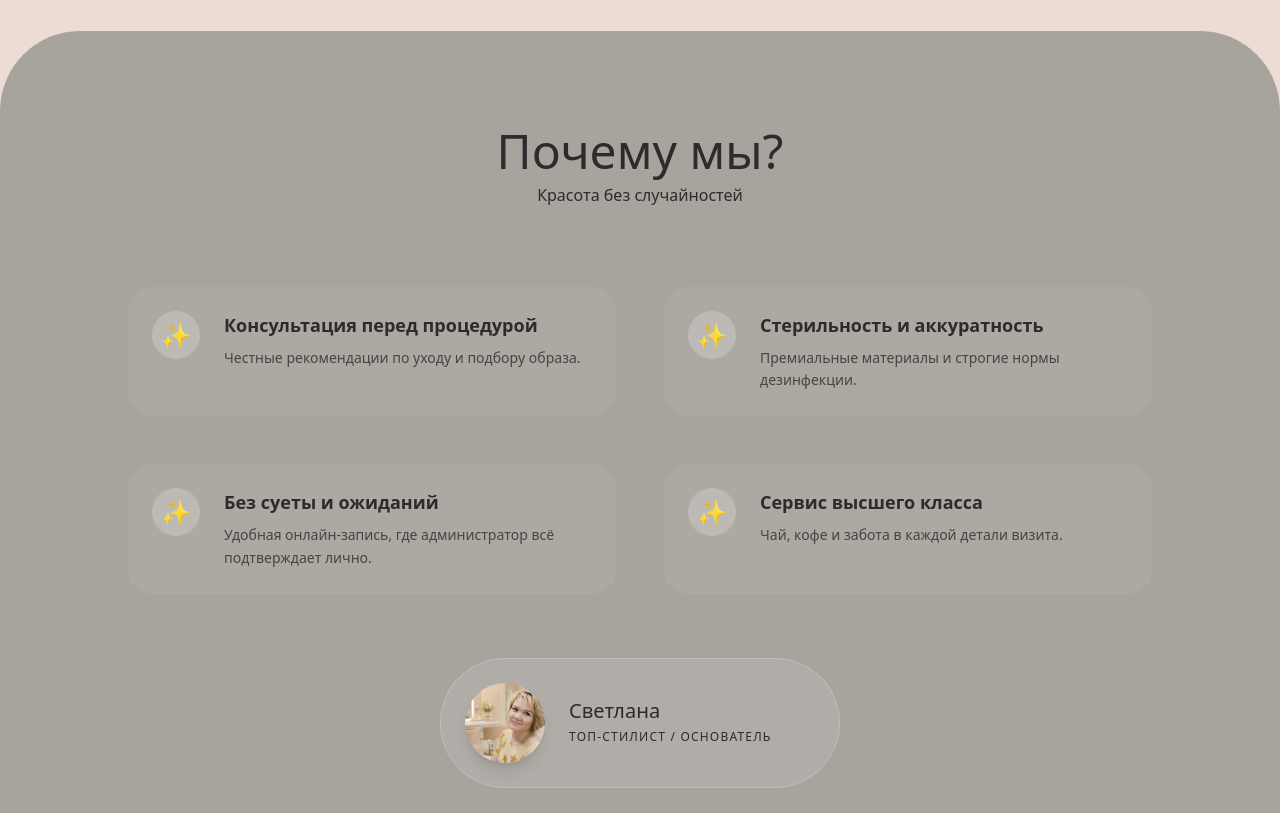
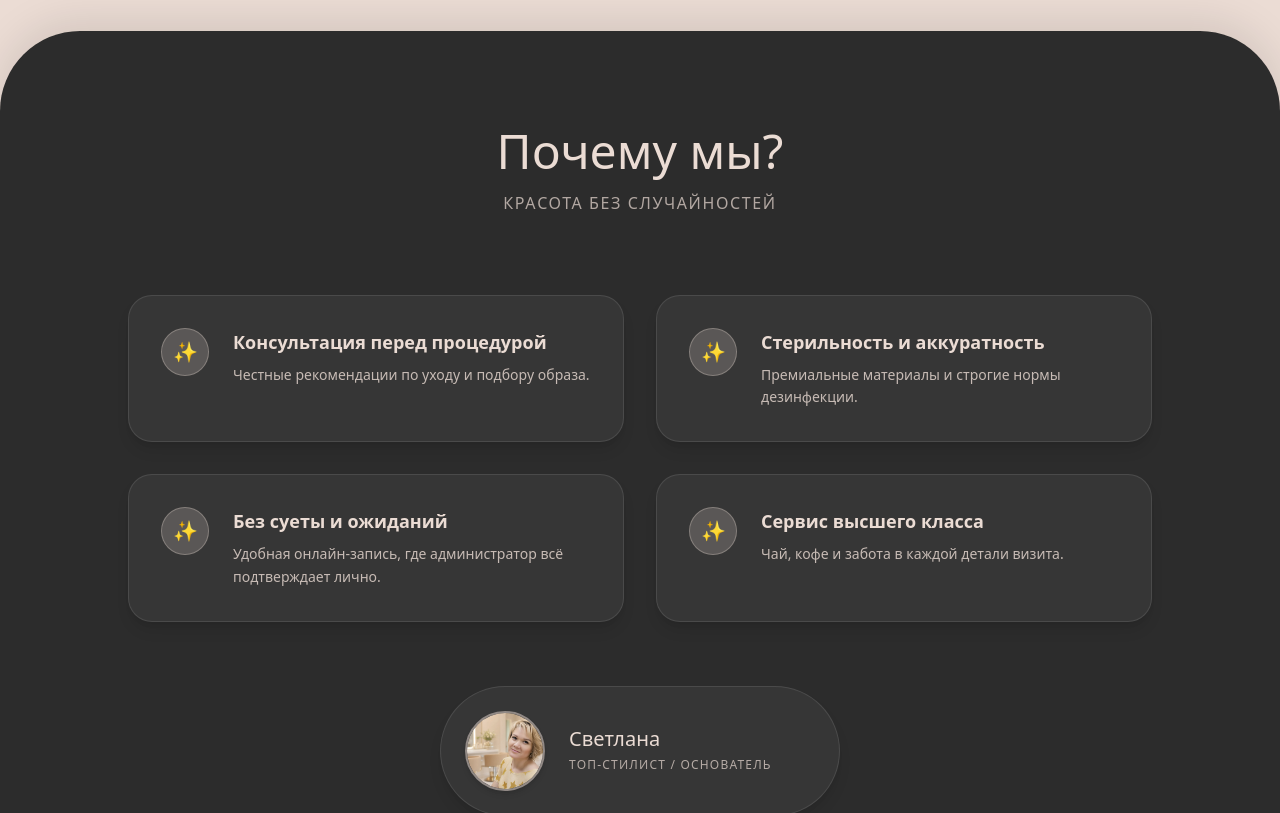
Before and after one commit to Vadimktv/svetlanasalon, a Next.js app: page / in a window 1280 px wide. Shown: the part 920-1733 px from the top of the page. Built offline with nearby package versions, Linux system fonts and the light colour scheme; a web font is replaced by a local one.

Commit message:
Redesign Why Us section to premium dark mode

```diff
--- a/src/app/page.tsx
+++ b/src/app/page.tsx
@@ -88,36 +88,36 @@ export default function Home() {
         whileInView={{ opacity: 1 }}
         viewport={{ once: true, margin: "-100px" }}
         transition={{ duration: 0.6 }}
-        className="bg-[#a8a39d] text-white py-16 md:py-24 px-6 relative md:rounded-t-[80px] rounded-t-3xl"
+        className="bg-[#2c2c2c] py-16 md:py-24 px-6 relative md:rounded-t-[80px] rounded-t-3xl text-[#ebdcd4] shadow-[0_-10px_40px_rgba(0,0,0,0.1)]"
       >
         <div className="max-w-5xl mx-auto">
-          <h2 className="font-serif text-3xl md:text-5xl mb-2 text-center text-[#2c2c2c]">Почему мы?</h2>
-          <p className="text-center text-sm md:text-base mb-12 md:mb-20 text-[#2c2c2c]">Красота без случайностей</p>
+          <h2 className="font-serif text-3xl md:text-5xl mb-4 text-center">Почему мы?</h2>
+          <p className="text-center text-sm md:text-base mb-12 md:mb-20 opacity-70 uppercase tracking-widest">Красота без случайностей</p>
 
-          <div className="grid grid-cols-1 md:grid-cols-2 gap-8 md:gap-12 mb-16">
+          <div className="grid grid-cols-1 md:grid-cols-2 gap-6 md:gap-8 mb-16">
             {[
               { title: 'Консультация перед процедурой', desc: 'Честные рекомендации по уходу и подбору образа.' },
               { title: 'Стерильность и аккуратность', desc: 'Премиальные материалы и строгие нормы дезинфекции.' },
               { title: 'Без суеты и ожиданий', desc: 'Удобная онлайн-запись, где администратор всё подтверждает лично.' },
               { title: 'Сервис высшего класса', desc: 'Чай, кофе и забота в каждой детали визита.' }
             ].map((item, i) => (
-              <div key={i} className="flex gap-6 items-start bg-white/5 p-6 rounded-3xl hover:bg-white/10 transition-colors">
-                <div className="min-w-[48px] h-[48px] bg-white/20 rounded-full flex items-center justify-center shrink-0">
-                  <span className="text-2xl">✨</span>
+              <div key={i} className="flex gap-6 items-start bg-white/5 border border-white/10 p-8 rounded-3xl hover:bg-white/10 transition-colors shadow-lg">
+                <div className="min-w-[48px] h-[48px] bg-[#ebdcd4]/20 rounded-full flex items-center justify-center shrink-0 border border-[#ebdcd4]/30">
+                  <span className="text-xl">✨</span>
                 </div>
                 <div>
-                  <h3 className="font-bold text-[#2c2c2c] text-lg mb-2">{item.title}</h3>
-                  <p className="text-sm text-[#2c2c2c]/80 leading-relaxed">{item.desc}</p>
+                  <h3 className="font-bold text-lg mb-2">{item.title}</h3>
+                  <p className="text-sm opacity-80 leading-relaxed">{item.desc}</p>
                 </div>
               </div>
             ))}
           </div>
 
-          <div className="flex items-center gap-6 bg-white/10 p-6 rounded-full max-w-[400px] mx-auto border border-white/20">
-            <img src="/ui/svetlana-salon-hero.webp" alt="Светлана" className="w-20 h-20 rounded-full object-cover shrink-0 shadow-lg" />
+          <div className="flex items-center gap-6 bg-white/5 p-6 rounded-full max-w-[400px] mx-auto border border-white/10 shadow-lg hover:bg-white/10 transition-colors cursor-default">
+            <img src="/ui/svetlana-salon-hero.webp" alt="Светлана" className="w-20 h-20 rounded-full object-cover shrink-0 border-2 border-[#ebdcd4]/50 shadow-md" />
             <div>
-              <h4 className="font-serif text-xl leading-none mb-2 text-[#2c2c2c]">Светлана</h4>
-              <p className="text-xs uppercase tracking-widest text-[#2c2c2c]">Топ-стилист / основатель</p>
+              <h4 className="font-serif text-xl leading-none mb-2">Светлана</h4>
+              <p className="text-xs uppercase tracking-widest opacity-70">Топ-стилист / основатель</p>
             </div>
           </div>
         </div>
```
